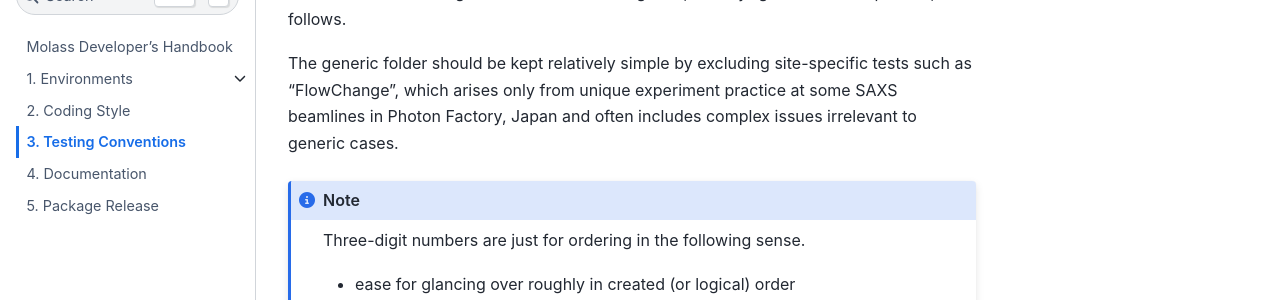
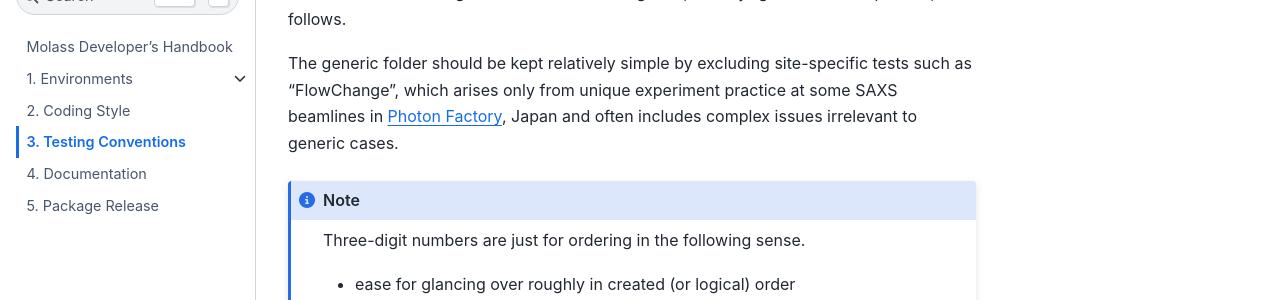
Before and after one commit to biosaxs-dev/molass-develop, a Jupyter Book: the page built from chapters/06/testing.md, in a window 1280 px wide and 900 px high, scrolled down 633 px. Shown: the part 207-507 px from the top of the window. Built offline with Jupyter Book 1.0.4 settings and Sphinx 7.4.7 and the Sphinx Book theme 1.1.4, drawn with Linux system fonts in a browser that asks for light colours; some of the changed lines change nothing that is shown.

Commit message:
add link to PF

````diff
--- a/chapters/06/testing.md
+++ b/chapters/06/testing.md
@@ -35,7 +35,7 @@
 
 One reason for dividing tests into the two categories, namely "generic" and "specific", is as follows.
 
-The generic folder should be kept relatively simple by excluding site-specific tests such as "FlowChange", which arises only from unique experiment practice at some SAXS beamlines in Photon Factory, Japan and often includes complex issues irrelevant to generic cases.
+The generic folder should be kept relatively simple by excluding site-specific tests such as "FlowChange", which arises only from unique experiment practice at some SAXS beamlines in [Photon Factory](https://www2.kek.jp/imss/pf/eng/), Japan and often includes complex issues irrelevant to generic cases.
 
 ```{note}
 Three-digit numbers are just for ordering in the following sense.
````
